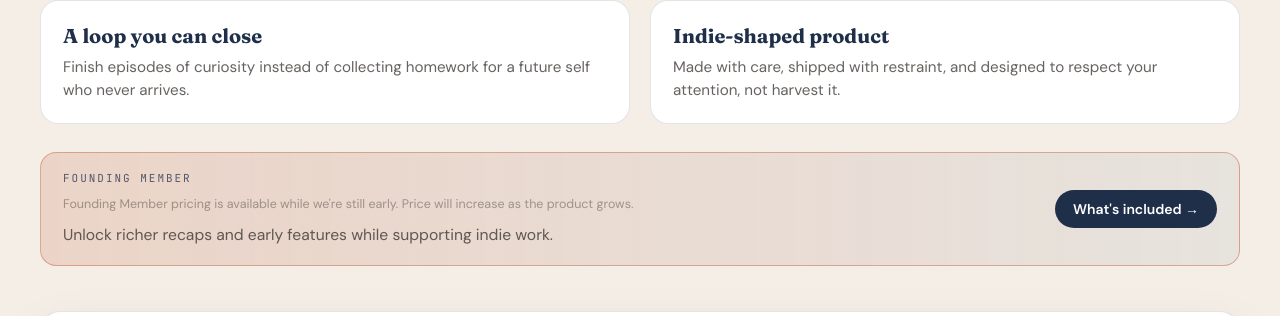
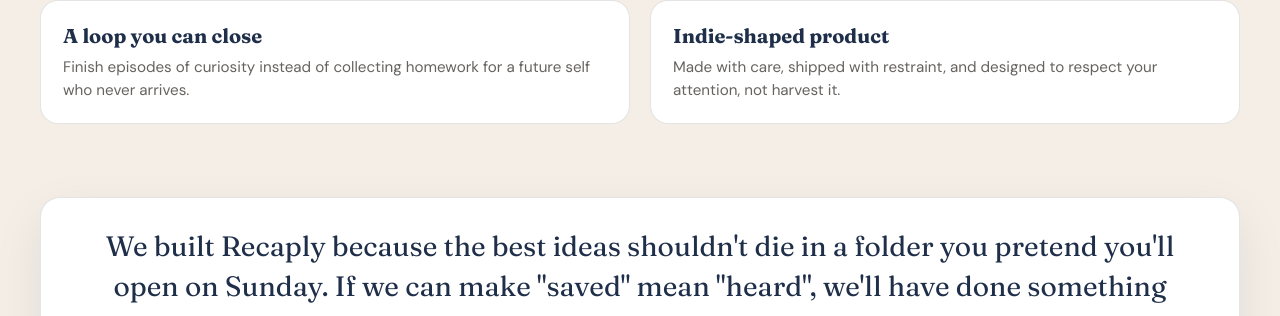
Before and after one commit to johnabercromby/getrecaply.com, a Next.js app: page / in a window 1280 px wide. Shown: the part 2700-3016 px from the top of the page. Built offline with nearby package versions, Linux system fonts and the light colour scheme.

Commit message:
Remove founding member strip from Outcomes section
Co-authored-by: Cursor <cursoragent@cursor.com>

```diff
--- a/app/components/Outcomes.tsx
+++ b/app/components/Outcomes.tsx
@@ -1,7 +1,3 @@
-type OutcomesProps = {
-  appStoreUrl: string;
-};
-
 const cards = [
   {
     title: 'Synthesised, not bookmarked',
@@ -21,7 +17,7 @@ const cards = [
   },
 ];
 
-export function Outcomes({ appStoreUrl }: OutcomesProps) {
+export function Outcomes() {
   return (
     <section id="outcomes" className="outcomes-section" aria-labelledby="outcomes-heading">
       <div className="section-inner">
@@ -38,22 +34,6 @@ export function Outcomes({ appStoreUrl }: OutcomesProps) {
             </article>
           ))}
         </div>
-
-        <div className="founding-strip">
-          <div className="founding-strip-copy">
-            <span className="founding-strip-kicker">Founding Member</span>
-            <p className="founding-strip-pricing-note">
-              Founding Member pricing is available while we&apos;re still early. Price will increase as the product
-              grows.
-            </p>
-            <p className="founding-strip-text">
-              Unlock richer recaps and early features while supporting indie work.
-            </p>
-          </div>
-          <a href={appStoreUrl} className="founding-strip-btn" target="_blank" rel="noopener noreferrer">
-            What&apos;s included →
-          </a>
-        </div>
       </div>
     </section>
   );
--- a/app/page.tsx
+++ b/app/page.tsx
@@ -25,8 +25,6 @@ const mobileApplicationJsonLd = {
   },
 };
 
-const APP_STORE = 'https://apps.apple.com/app/recaply/id6757158392';
-
 export default function Home() {
   return (
     <>
@@ -39,7 +37,7 @@ export default function Home() {
       <ProblemSection />
       <HowItWorks />
       <WhyAudio />
-      <Outcomes appStoreUrl={APP_STORE} />
+      <Outcomes />
       <FounderQuote />
       <CTA />
       <Footer />
```
